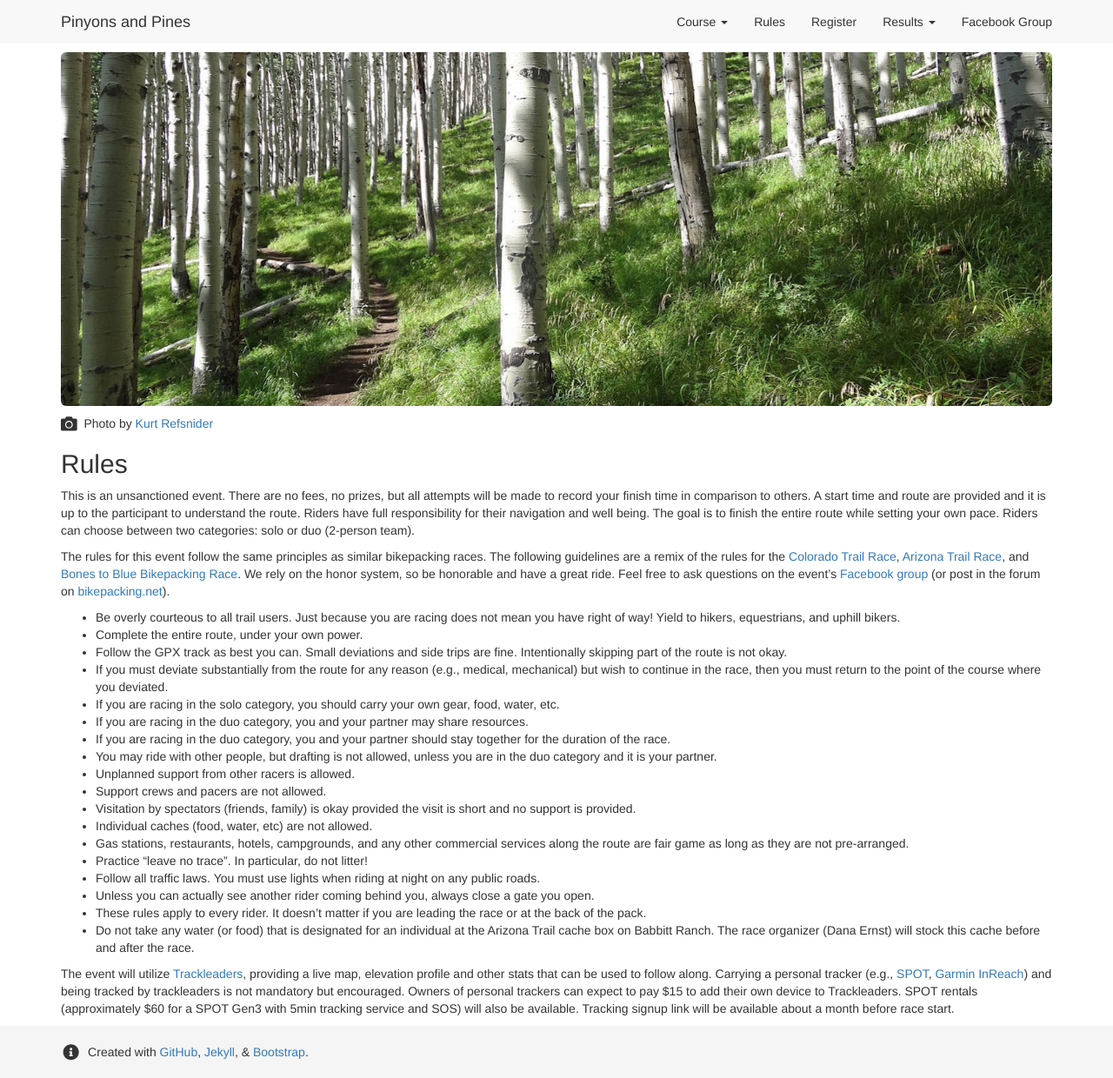
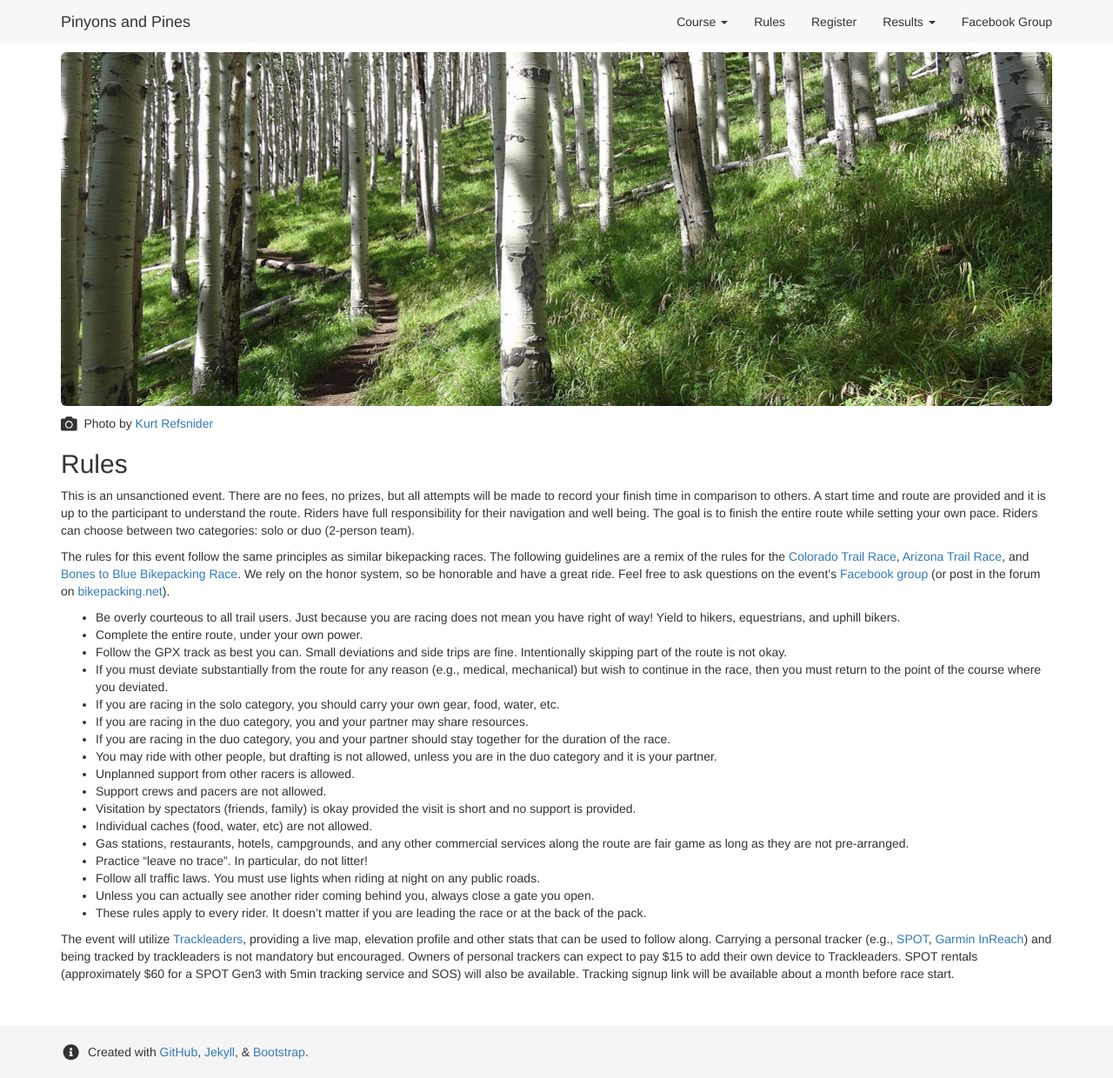
Before and after one commit to dcernst/PinyonsPines, a Jekyll site: the page built from rules.md, in a window 1280 px wide and 1240 px high. Shown: the whole window at 87% size. Built offline with Jekyll 4.4.1, drawn with Linux system fonts in a browser that asks for light colours; nearby versions of some CDN libraries.

Commit message:
Tweak to rules

```diff
--- a/rules.md
+++ b/rules.md
@@ -33,6 +33,6 @@ The rules for this event follow the same principles as similar bikepacking races
 - Follow all traffic laws. You must use lights when riding at night on any public roads.
 - Unless you can actually see another rider coming behind you, always close a gate you open.
 - These rules apply to every rider. It doesn't matter if you are leading the race or at the back of the pack.
-- Do not take any water (or food) that is designated for an individual at the Arizona Trail cache box on Babbitt Ranch. The race organizer (Dana Ernst) will stock this cache before and after the race.
+<!-- - Do not take any water (or food) that is designated for an individual at the Arizona Trail cache box on Babbitt Ranch. The race organizer (Dana Ernst) will stock this cache before and after the race. -->
 
 The event will utilize [Trackleaders](http://trackleaders.com), providing a live map, elevation profile and other stats that can be used to follow along. Carrying a personal tracker (e.g., [SPOT](https://www.findmespot.com/en/), [Garmin InReach](https://explore.garmin.com/en-US/inreach/)) and being tracked by trackleaders is not mandatory but encouraged. Owners of personal trackers can expect to pay $15 to add their own device to Trackleaders. SPOT rentals (approximately $60 for a SPOT Gen3 with 5min tracking service and SOS) will also be available. Tracking signup link will be available about a month before race start.
```
